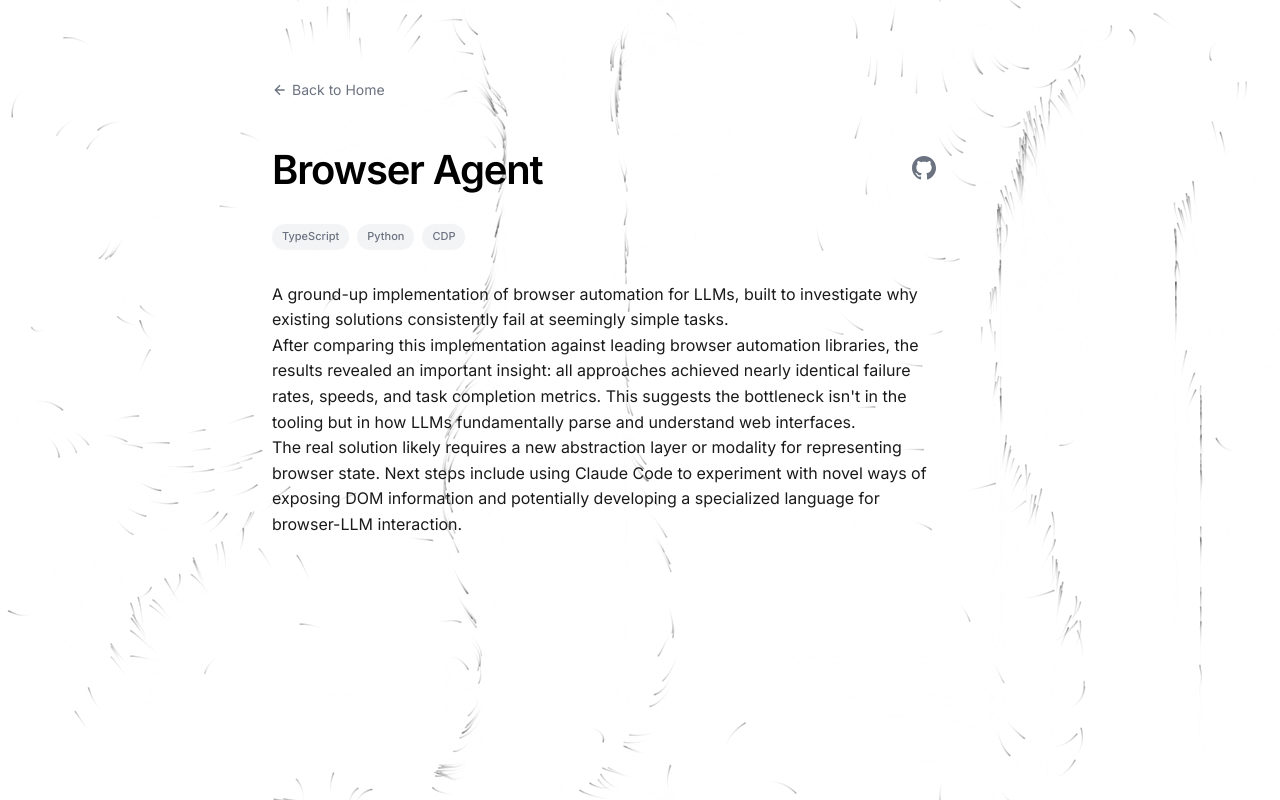
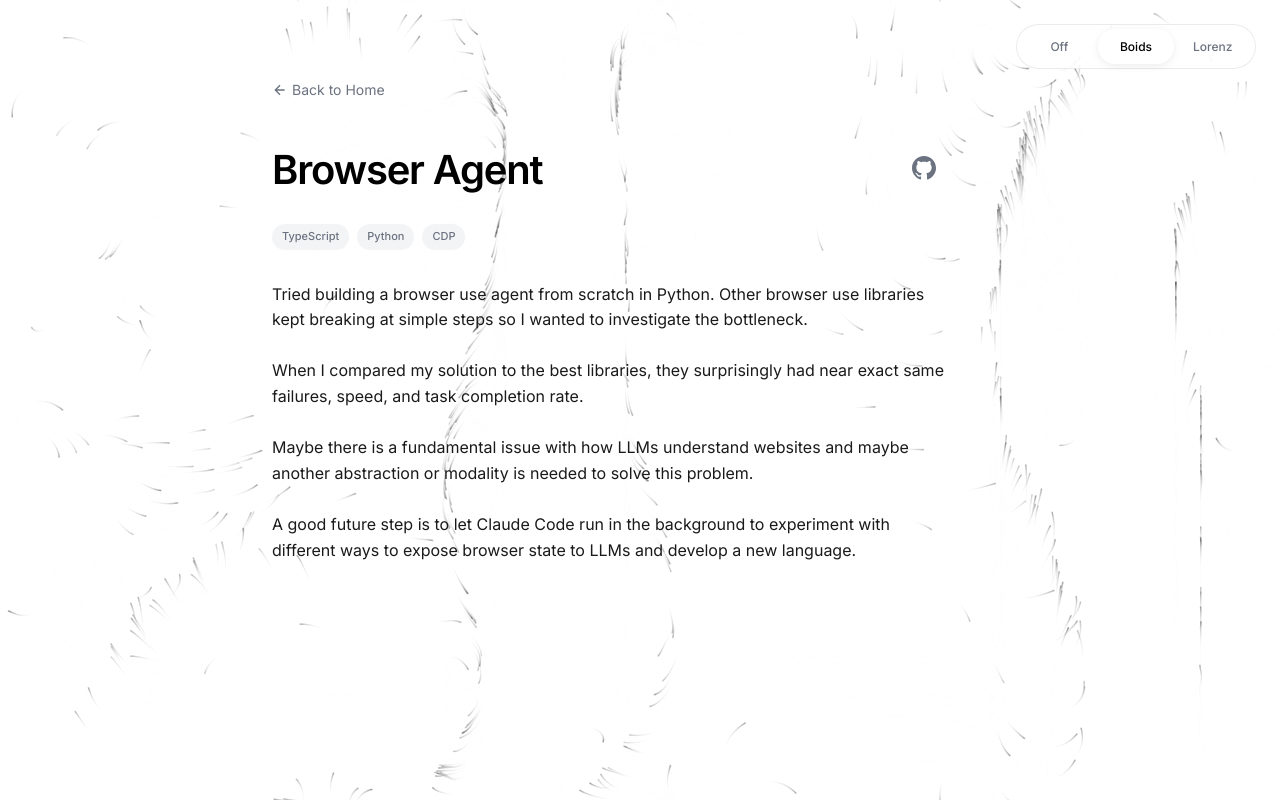
Before and after one commit to AbhinavMalkoochi/personal-website, a Next.js app: page /projects/browser-agent in a window 1280 px wide. Built offline with nearby package versions, Linux system fonts and the light colour scheme.

Commit message:
better text more repulsed boids

```diff
--- a/app/HomeClient.tsx
+++ b/app/HomeClient.tsx
@@ -1,8 +1,8 @@
 "use client";
 
-import { useSimulation } from "./context/SimulationContext";
 import { type ProjectMeta } from "./lib/projects";
 import Link from "next/link";
+import ModeToggle from "./components/ModeToggle";
 
 const experiences = [
     { company: "'Sup", title: "Full Stack Intern" },
@@ -15,37 +15,9 @@ interface Props {
 }
 
 export default function HomeClient({ projects }: Props) {
-    const { mode, setMode } = useSimulation();
-
     return (
         <>
-            {/* Mode Toggle - Top Right - 3 States */}
-            <div className="mode-toggle">
-                <button
-                    onClick={() => setMode("off")}
-                    className={`mode-option ${mode === "off" ? "active" : ""}`}
-                >
-                    Off
-                </button>
-                <button
-                    onClick={() => setMode("boids")}
-                    className={`mode-option ${mode === "boids" ? "active" : ""}`}
-                >
-                    Boids
-                </button>
-                <button
-                    onClick={() => setMode("lorenz")}
-                    className={`mode-option ${mode === "lorenz" ? "active" : ""}`}
-                >
-                    Lorenz
-                </button>
-                <div
-                    className="mode-slider"
-                    style={{
-                        left: mode === "off" ? "4px" : mode === "boids" ? "calc(4px + (100% - 8px) / 3)" : "calc(4px + 2 * (100% - 8px) / 3)"
-                    }}
-                />
-            </div>
+            <ModeToggle />
 
             <div className="page-container">
                 {/* Header Section */}
--- a/app/components/InteractiveBackground.tsx
+++ b/app/components/InteractiveBackground.tsx
@@ -88,19 +88,19 @@ const updateFlowParticle = (
     const index = xCol + yRow * cols;
     let angle = flowField[index] || 0;
 
-    // Mouse repulsion
+    // Mouse repulsion - stronger effect
     if (mouse.active) {
         const dx = mouse.x - p.x;
         const dy = mouse.y - p.y;
         const distSq = dx * dx + dy * dy;
-        const radius = 12000;
+        const radius = 25000; // Increased radius for wider repulsion area
 
         if (distSq < radius) {
             const angleToMouse = Math.atan2(dy, dx);
             const force = (radius - distSq) / radius;
             angle = angleToMouse + Math.PI;
-            p.vx += Math.cos(angle) * 0.12 * force;
-            p.vy += Math.sin(angle) * 0.12 * force;
+            p.vx += Math.cos(angle) * 0.35 * force; // Increased force for stronger repulsion
+            p.vy += Math.sin(angle) * 0.35 * force;
         }
     }
 
--- /dev/null
+++ b/app/components/ModeToggle.tsx
@@ -0,0 +1,36 @@
+"use client";
+
+import { useSimulation } from "../context/SimulationContext";
+
+export default function ModeToggle() {
+    const { mode, setMode } = useSimulation();
+
+    return (
+        <div className="mode-toggle">
+            <button
+                onClick={() => setMode("off")}
+                className={`mode-option ${mode === "off" ? "active" : ""}`}
+            >
+                Off
+            </button>
+            <button
+                onClick={() => setMode("boids")}
+                className={`mode-option ${mode === "boids" ? "active" : ""}`}
+            >
+                Boids
+            </button>
+            <button
+                onClick={() => setMode("lorenz")}
+                className={`mode-option ${mode === "lorenz" ? "active" : ""}`}
+            >
+                Lorenz
+            </button>
+            <div
+                className="mode-slider"
+                style={{
+                    left: mode === "off" ? "4px" : mode === "boids" ? "calc(4px + (100% - 8px) / 3)" : "calc(4px + 2 * (100% - 8px) / 3)"
+                }}
+            />
+        </div>
+    );
+}
--- a/app/projects/[slug]/page.tsx
+++ b/app/projects/[slug]/page.tsx
@@ -2,6 +2,7 @@ import Link from "next/link";
 import { notFound } from "next/navigation";
 import { getProjectContent, getAllProjects } from "@/app/lib/projects";
 import { MDXRemote } from "next-mdx-remote/rsc";
+import ModeToggle from "@/app/components/ModeToggle";
 
 interface Props {
     params: Promise<{ slug: string }>;
@@ -23,6 +24,8 @@ export default async function ProjectPage({ params }: Props) {
     const { meta, content } = project;
 
     return (
+        <>
+            <ModeToggle />
             <div className="page-container animate-in">
                 {/* Back Link */}
                 <Link href="/" className="inline-flex items-center text-sm text-muted hover:text-black mb-12 transition-colors">
@@ -61,5 +64,6 @@ export default async function ProjectPage({ params }: Props) {
                     </div>
                 </div>
             </div>
+        </>
     );
 }
--- a/content/projects/browser-agent.mdx
+++ b/content/projects/browser-agent.mdx
@@ -1,12 +1,20 @@
 ---
 name: "Browser Agent"
-summary: "Autonomous browser control for LLMs"
+summary: "Autonomous browser control for LLMs."
 tech: ["TypeScript", "Python", "CDP"]
 githubUrl: "https://github.com/AbhinavMalkoochi/browser-agent"
 ---
 
-A ground-up implementation of browser automation for LLMs, built to investigate why existing solutions consistently fail at seemingly simple tasks.
+Tried building a browser use agent from scratch in Python. Other browser use libraries kept breaking at simple steps so I wanted to investigate the bottleneck.
 
-After comparing this implementation against leading browser automation libraries, the results revealed an important insight: all approaches achieved nearly identical failure rates, speeds, and task completion metrics. This suggests the bottleneck isn't in the tooling but in how LLMs fundamentally parse and understand web interfaces.
+<br/>
 
-The real solution likely requires a new abstraction layer or modality for representing browser state. Next steps include using Claude Code to experiment with novel ways of exposing DOM information and potentially developing a specialized language for browser-LLM interaction.
+When I compared my solution to the best libraries, they surprisingly had near exact same failures, speed, and task completion rate.
+
+<br/>
+
+Maybe there is a fundamental issue with how LLMs understand websites and maybe another abstraction or modality is needed to solve this problem.
+
+<br/>
+
+A good future step is to let Claude Code run in the background to experiment with different ways to expose browser state to LLMs and develop a new language.
--- a/content/projects/mcp-code.mdx
+++ b/content/projects/mcp-code.mdx
@@ -1,12 +1,12 @@
 ---
 name: "MCP Code"
-summary: "On-demand tool loading for AI agents"
+summary: "On-demand tool loading for AI agents."
 tech: ["TypeScript", "AI", "MCP"]
 githubUrl: "https://github.com/AbhinavMalkoochi/mcp-code"
 ---
 
-Built on Anthropic's research showing 90% context reduction through MCP code execution, this project transforms MCP servers into progressively discoverable TypeScript files.
+Based on anthropic research on code execution with MCP's that reduced context by 90%. The idea was to convert MCP servers into TS files that could be progressively discovered by the LLMs through file system traversal.
 
-The system converts MCP servers into a standardized format: each server gets added to a servers folder with corresponding TS files that catalog available tools. These files act as lightweight wrappers, calling the underlying MCP server via stdio while maintaining clean function documentation headers.
+<br/>
 
-This approach enables LLMs to discover and load tools on-demand through file system traversal, dramatically reducing the context window needed for agent operations.
+I created a few scripts that would take MCP servers, add them to a servers folder, and for each server, list all the tools available in a TS file. These files simply call the MCP server via stdio with function doc headers.
```
Lines whose indentation alone changed are shown as unchanged.
